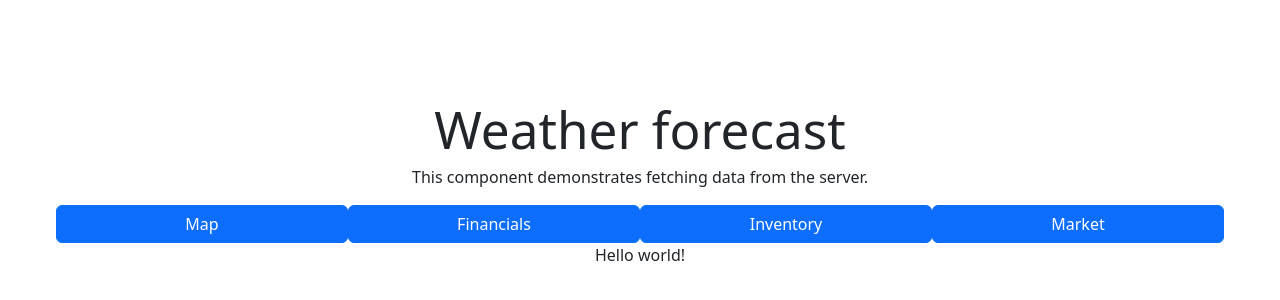
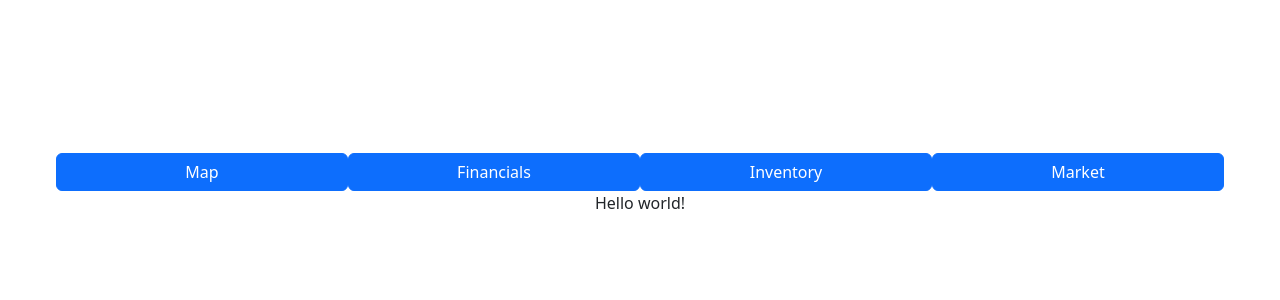
Before and after one commit to Harryonismyname/Ledger, a React (Vite) app in the folder ledger.client/: page / in a window 1280 px wide. Shown: the part 208-508 px from the top of the page. Built offline with nearby package versions, Linux system fonts and the light colour scheme.

Commit message:
Cleaned up App.tsx to remove unneccesary divs

```diff
--- a/ledger.client/src/App.tsx
+++ b/ledger.client/src/App.tsx
@@ -7,19 +7,13 @@ import Container from 'react-bootstrap/Container';
 function App() {
     const currentScreen = useCurrentScreenContext();
 
-    const contents =
-    <Container fluid>
+    return (
+        <Container fluid>
             <Navbar />
-            <p>{currentScreen.value}
-            </p>
-    </Container>
-
-    return (
-        <div>
-            <h1 id="tableLabel">Weather forecast</h1>
-            <p>This component demonstrates fetching data from the server.</p>
-            {contents}
-        </div>
+            <Container fluid>
+                {currentScreen.value}
+            </Container>
+        </Container>
     );
 }
 
```
